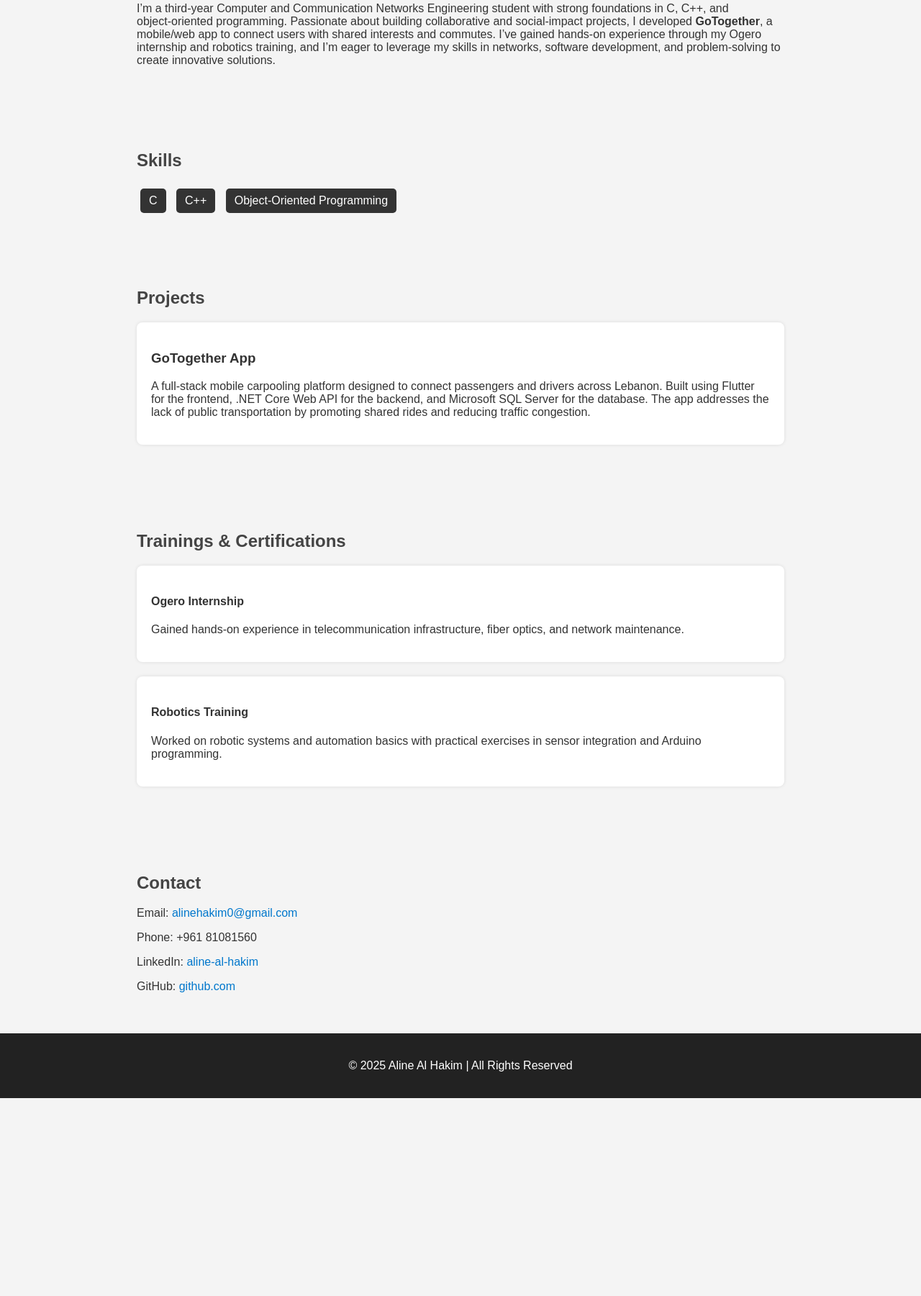
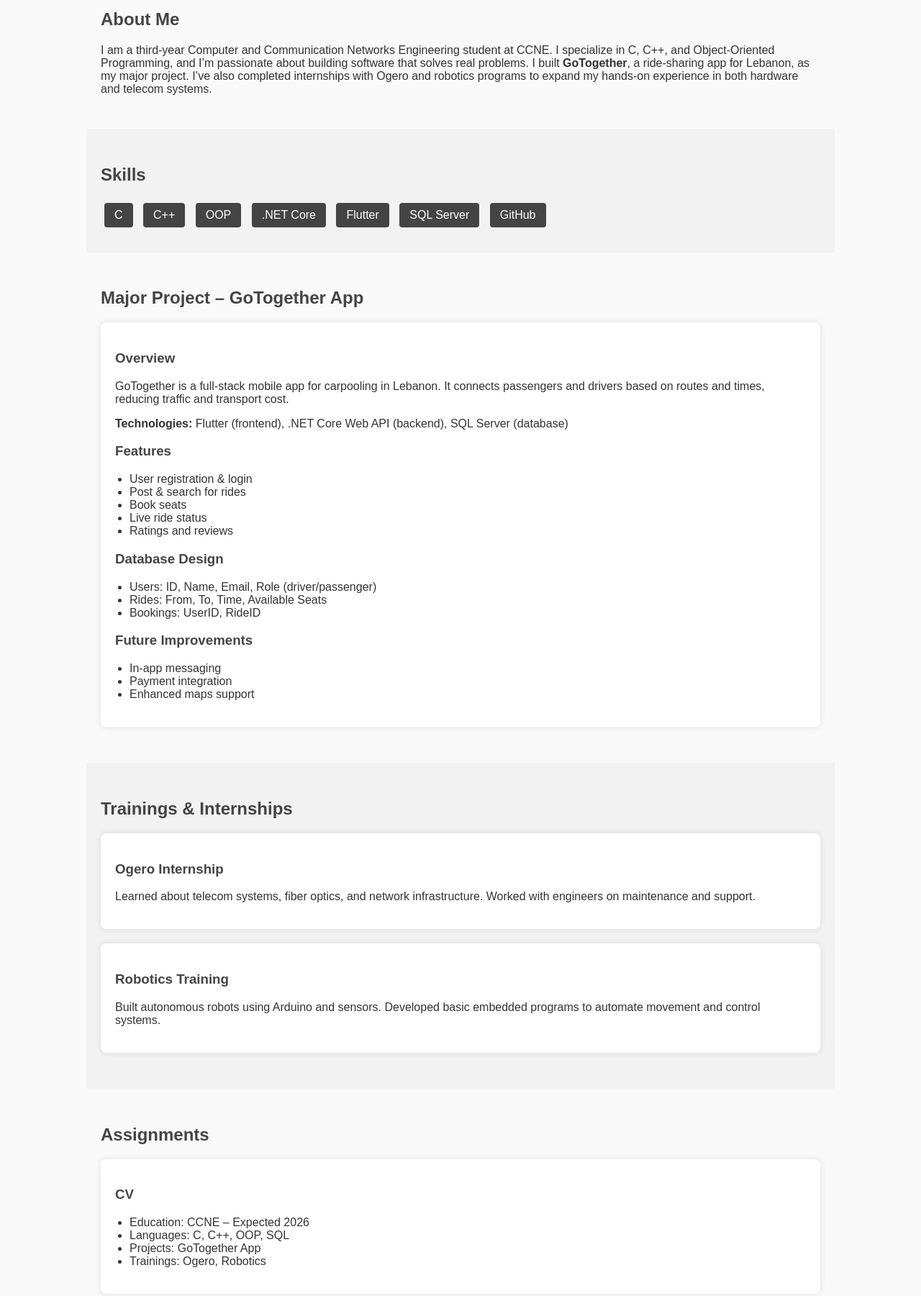
Before and after one commit to Aline-bit271/aline-hakim-portfolio, a plain HTML site: page index.html in a window 1280 px wide. Shown: the part 299-2100 px from the top of the page at 72% size. Before the commit the page ends 1825 px from the top, so only its background shows below. Drawn offline with Linux system fonts and the light colour scheme.

Commit message:
Add files via upload

```diff
--- a/index.html
+++ b/index.html
@@ -1,71 +1,143 @@
-
 <!DOCTYPE html>
 <html lang="en">
 <head>
-    <meta charset="UTF-8">
+  <meta charset="UTF-8" />
+  <meta name="viewport" content="width=device-width, initial-scale=1.0"/>
   <title>Aline Al Hakim - Portfolio</title>
-    <meta name="viewport" content="width=device-width, initial-scale=1.0">
   <style>
-        body { font-family: Arial, sans-serif; margin: 0; padding: 0; background: #f4f4f4; color: #333; }
-        header { background: #222; color: #fff; padding: 40px 0; text-align: center; }
-        section { padding: 40px 20px; max-width: 900px; margin: auto; }
-        h1, h2 { color: #444; }
-        .skills span { background: #333; color: #fff; padding: 8px 12px; margin: 5px; display: inline-block; border-radius: 5px; }
-        .project, .training { background: #fff; padding: 20px; border-radius: 8px; box-shadow: 0 0 5px rgba(0,0,0,0.1); margin-bottom: 20px; }
-        footer { background: #222; color: #fff; text-align: center; padding: 20px; }
-        a { color: #0077cc; text-decoration: none; }
+    body { font-family: Arial, sans-serif; margin: 0; padding: 0; background: #f9f9f9; color: #333; }
+    header, footer { background-color: #222; color: white; text-align: center; padding: 40px 10px; }
+    section { padding: 30px 20px; max-width: 1000px; margin: auto; }
+    h1, h2, h3 { color: #444; }
+    .skills span { background: #444; color: #fff; padding: 8px 14px; margin: 5px; display: inline-block; border-radius: 4px; }
+    .card { background: white; padding: 20px; margin-bottom: 20px; border-radius: 8px; box-shadow: 0 0 10px rgba(0,0,0,0.1); }
+    a { color: #007acc; text-decoration: none; }
+    ul { padding-left: 20px; }
+    .light-section { background-color: #f2f2f2; }
   </style>
 </head>
 <body>
+
   <header>
     <h1>Aline Al Hakim</h1>
-        <p>Computer & Communication Networks Engineering Student</p>
+    <p>Computer and Communication Networks Engineering Student – Aabay, Lebanon</p>
+    <p>Email: <a href="mailto:alinehakim0@gmail.com" style="color:#4dc3ff;">alinehakim0@gmail.com</a> | Phone: +961 81081560</p>
+    <p>LinkedIn: <a href="https://www.linkedin.com/in/aline-al-hakim" target="_blank" style="color:#4dc3ff;">linkedin.com/in/aline-al-hakim</a> | GitHub: <a href="https://github.com" style="color:#4dc3ff;" target="_blank">github.com</a></p>
   </header>
 
   <section>
     <h2>About Me</h2>
-        <p>I’m a third‑year Computer and Communication Networks Engineering student with strong foundations in C, C++, and object‑oriented programming. Passionate about building collaborative and social‑impact projects, I developed <strong>GoTogether</strong>, a mobile/web app to connect users with shared interests and commutes. I’ve gained hands‑on experience through my Ogero internship and robotics training, and I’m eager to leverage my skills in networks, software development, and problem‑solving to create innovative solutions.</p>
+    <p>I am a third-year Computer and Communication Networks Engineering student at CCNE. I specialize in C, C++, and Object-Oriented Programming, and I’m passionate about building software that solves real problems. I built <strong>GoTogether</strong>, a ride-sharing app for Lebanon, as my major project. I’ve also completed internships with Ogero and robotics programs to expand my hands-on experience in both hardware and telecom systems.</p>
   </section>
 
-    <section>
+  <section class="light-section">
     <h2>Skills</h2>
     <div class="skills">
       <span>C</span>
       <span>C++</span>
-            <span>Object-Oriented Programming</span>
+      <span>OOP</span>
+      <span>.NET Core</span>
+      <span>Flutter</span>
+      <span>SQL Server</span>
+      <span>GitHub</span>
     </div>
   </section>
 
   <section>
-        <h2>Projects</h2>
-        <div class="project">
-            <h3>GoTogether App</h3>
-            <p>A full-stack mobile carpooling platform designed to connect passengers and drivers across Lebanon. Built using Flutter for the frontend, .NET Core Web API for the backend, and Microsoft SQL Server for the database. The app addresses the lack of public transportation by promoting shared rides and reducing traffic congestion.</p>
+    <h2>Major Project – GoTogether App</h2>
+    <div class="card">
+      <h3>Overview</h3>
+      <p>GoTogether is a full-stack mobile app for carpooling in Lebanon. It connects passengers and drivers based on routes and times, reducing traffic and transport cost.</p>
+      <p><strong>Technologies:</strong> Flutter (frontend), .NET Core Web API (backend), SQL Server (database)</p>
+
+      <h3>Features</h3>
+      <ul>
+        <li>User registration & login</li>
+        <li>Post & search for rides</li>
+        <li>Book seats</li>
+        <li>Live ride status</li>
+        <li>Ratings and reviews</li>
+      </ul>
+
+      <h3>Database Design</h3>
+      <ul>
+        <li>Users: ID, Name, Email, Role (driver/passenger)</li>
+        <li>Rides: From, To, Time, Available Seats</li>
+        <li>Bookings: UserID, RideID</li>
+      </ul>
+
+      <h3>Future Improvements</h3>
+      <ul>
+        <li>In-app messaging</li>
+        <li>Payment integration</li>
+        <li>Enhanced maps support</li>
+      </ul>
+    </div>
+  </section>
+
+  <section class="light-section">
+    <h2>Trainings & Internships</h2>
+    <div class="card">
+      <h3>Ogero Internship</h3>
+      <p>Learned about telecom systems, fiber optics, and network infrastructure. Worked with engineers on maintenance and support.</p>
+    </div>
+    <div class="card">
+      <h3>Robotics Training</h3>
+      <p>Built autonomous robots using Arduino and sensors. Developed basic embedded programs to automate movement and control systems.</p>
     </div>
   </section>
 
   <section>
-        <h2>Trainings & Certifications</h2>
-        <div class="training">
-            <h4>Ogero Internship</h4>
-            <p>Gained hands-on experience in telecommunication infrastructure, fiber optics, and network maintenance.</p>
+    <h2>Assignments</h2>
+
+    <div class="card">
+      <h3>CV</h3>
+      <ul>
+        <li>Education: CCNE – Expected 2026</li>
+        <li>Languages: C, C++, OOP, SQL</li>
+        <li>Projects: GoTogether App</li>
+        <li>Trainings: Ogero, Robotics</li>
+      </ul>
     </div>
-        <div class="training">
-            <h4>Robotics Training</h4>
-            <p>Worked on robotic systems and automation basics with practical exercises in sensor integration and Arduino programming.</p>
+
+    <div class="card">
+      <h3>Technical Report (GoTogether)</h3>
+      <p>A complete breakdown of GoTogether’s goals, system architecture, development phases, and implementation:</p>
+      <ul>
+        <li>Intro: solving transport issues in Lebanon</li>
+        <li>Backend: REST API in .NET Core</li>
+        <li>Frontend: Flutter app with clean UI</li>
+        <li>Database: designed in SQL Server</li>
+        <li>Testing & future work described</li>
+      </ul>
+    </div>
+
+    <div class="card">
+      <h3>Mock Interview</h3>
+      <ul>
+        <li>Describe your GoTogether project</li>
+        <li>Explain OOP in C++</li>
+        <li>What is a foreign key in SQL?</li>
+        <li>What is DNS and DHCP?</li>
+      </ul>
+    </div>
+
+    <div class="card">
+      <h3>Presentation</h3>
+      <ul>
+        <li>Slide 1: Title & Name</li>
+        <li>Slide 2: Problem</li>
+        <li>Slide 3: Solution & Benefits</li>
+        <li>Slide 4: Architecture (Flutter + API + DB)</li>
+        <li>Slide 5: Screenshots & UI</li>
+        <li>Slide 6: Conclusion</li>
+      </ul>
     </div>
   </section>
 
-    <section>
-        <h2>Contact</h2>
-        <p>Email: <a href="mailto:alinehakim0@gmail.com">alinehakim0@gmail.com</a></p>
-        <p>Phone: +961 81081560</p>
-        <p>LinkedIn: <a href="https://www.linkedin.com/in/aline-al-hakim" target="_blank">aline-al-hakim</a></p>
-        <p>GitHub: <a href="https://github.com" target="_blank">github.com</a></p>
-    </section>
+  <footer>
+    <p>© 2025 Aline Al Hakim | CCNE Student Portfolio</p>
+  </footer>
 
-    <footer>
-        <p>© 2025 Aline Al Hakim | All Rights Reserved</p>
-    </footer>
 </body>
 </html>
```
Lines whose indentation alone changed are shown as unchanged.
